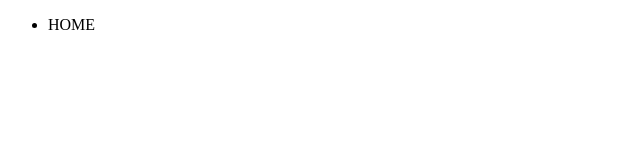
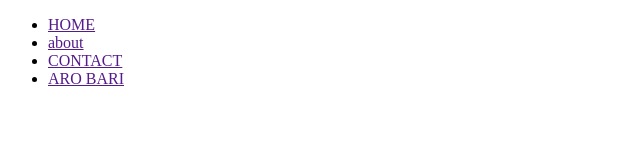
Before and after one commit to itsmeasad/day-4, a plain HTML site: page index.html in a window 1280 px wide. Shown: the whole page, without its empty margins (0-640 px from the left). Drawn offline with Linux system fonts and the light colour scheme.

Commit message:
listtest

```diff
--- a/index.html
+++ b/index.html
@@ -9,7 +9,10 @@
     <header>
         <nav>
             <ul>
-                <li  <a href="">HOME</a></li>
+                <li><a href="">HOME</a></li>
+                <li><a href="">about</a></li>
+                <li><a href="">CONTACT</a></li>
+                <li><a href="">ARO BARI</a></li>
             </ul>
 
 
```
